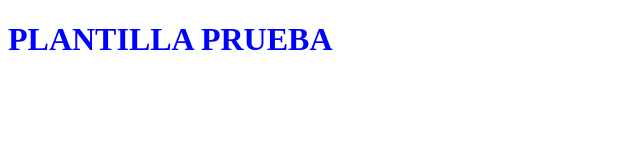
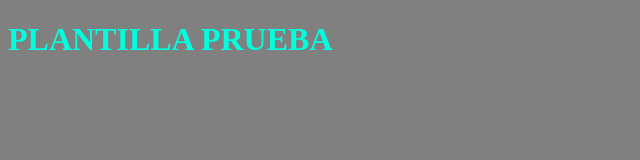
Before and after one commit to julio994/PLANTILLA, a plain HTML site: page index.html in a window 1280 px wide. Shown: the whole page, without its empty margins (0-640 px from the left). Drawn offline with Linux system fonts and the light colour scheme.

Commit message:
cambio de fondo

```diff
--- a/STYLES.CSS
+++ b/STYLES.CSS
@@ -1,3 +1,7 @@
 .titulo {
-    color: blue; /* Cambia "blue" al color que desees */
+    color: rgb(0, 255, 221); /* Cambia "blue" al color que desees */
 }
+
+body{
+    background-color: gray;
+}
```
Also changed, not shown: index.html (+2 -0 lines).
